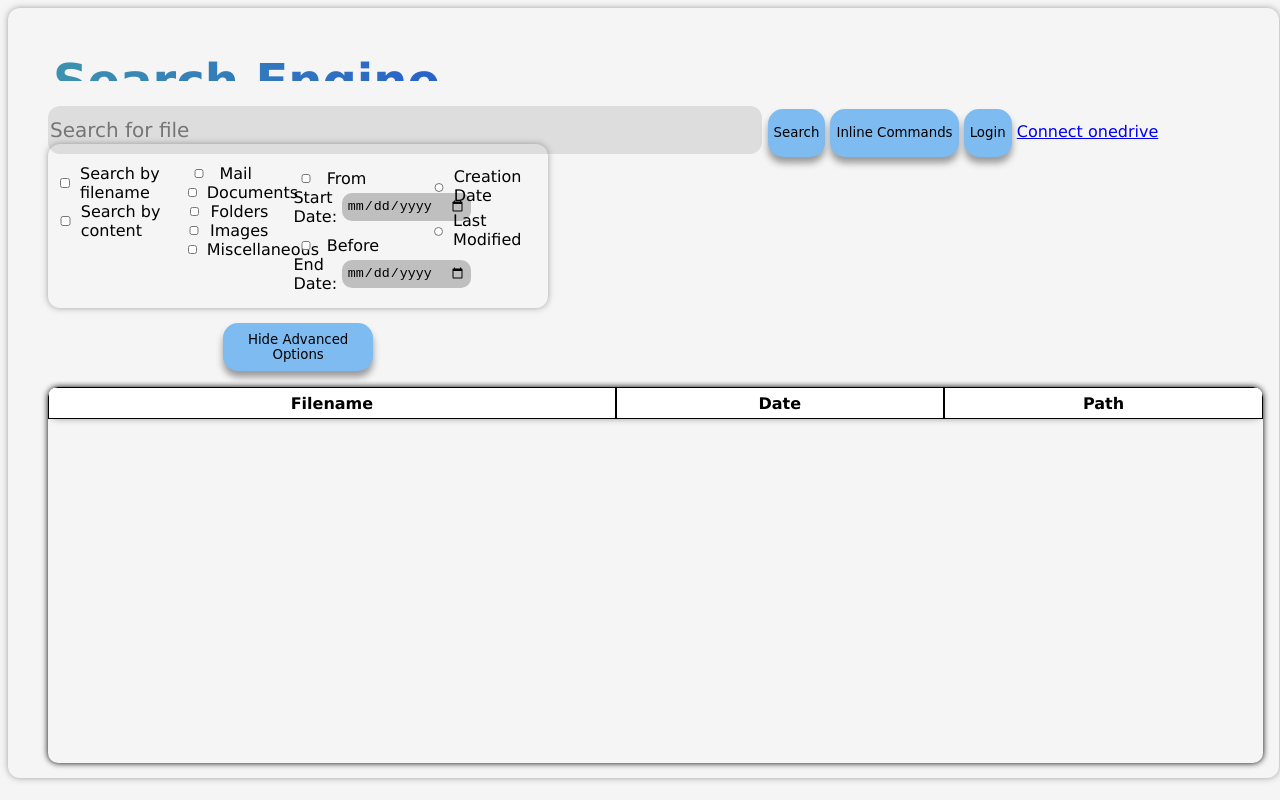
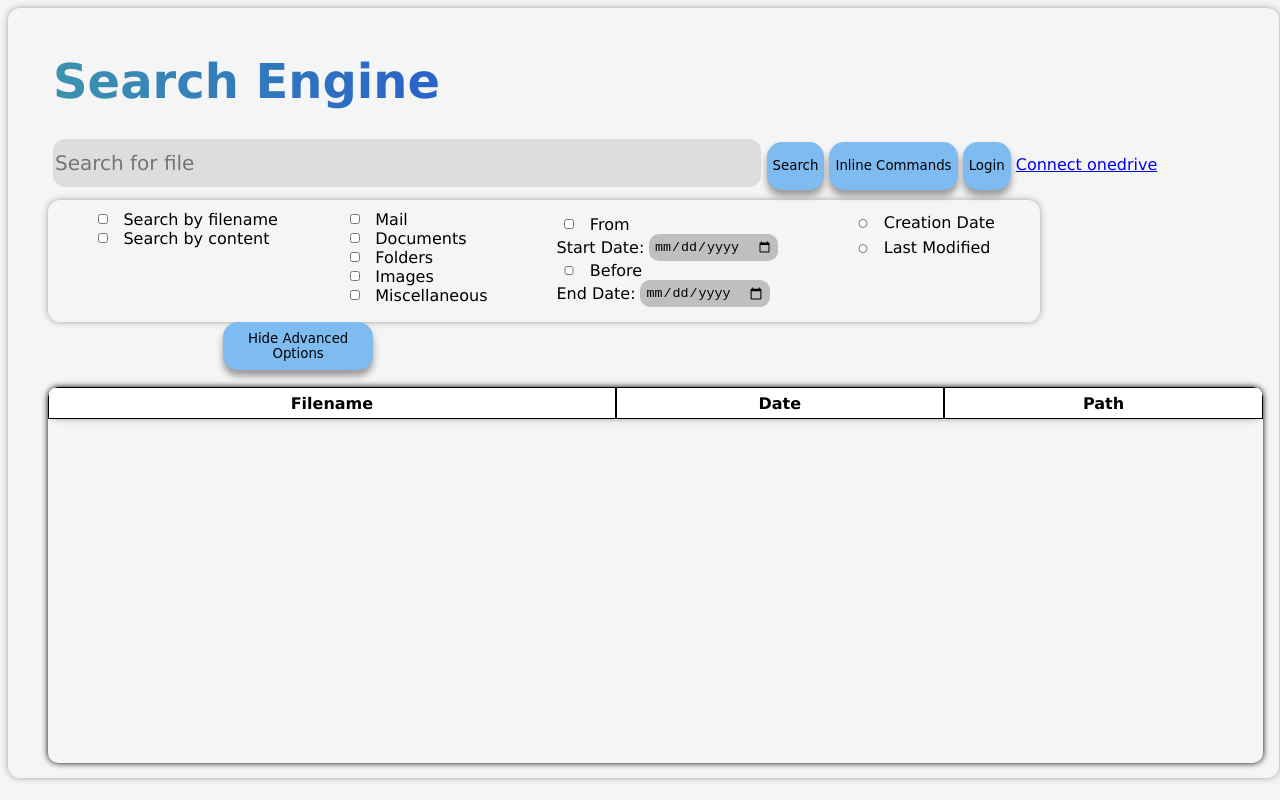
Before and after one commit to Klint02/P7---PSEngine, a plain HTML site: page src/P7-PSEngine/wwwroot/index.html in a window 1280 px wide. Drawn offline with Linux system fonts and the light colour scheme; no server answers.

Commit message:
fixes
Converted from 'display: grid' to 'display: flex' and fixed some margin issues

```diff
--- a/src/P7-PSEngine/wwwroot/css/stylesheet.css
+++ b/src/P7-PSEngine/wwwroot/css/stylesheet.css
@@ -1,5 +1,6 @@
 /*-------------- BODY --------------*/
-html,body {
+html,
+body {
     background-color: whitesmoke;
     font-family: Verdana, Geneva, Tahoma, sans-serif;
     font-size: 1rem;
@@ -51,13 +52,11 @@ html,body {
     outline: none;
     border-radius: 10px;
     background-color: whitesmoke;
-    display: grid;
-    grid-template-rows: 6vh 6vh auto auto;
-
+    display: flex;
+    flex-direction: column;
 }
 
 h1 {
-    grid-area: 1/1/2/2;
     margin: 10px;
     background: linear-gradient(to right, #3c92af, blue);
     -webkit-background-clip: text;
@@ -74,7 +73,7 @@ h1 {
 }
 
 .spaceBetweenDates {
-    margin-bottom: 10px;
+    margin-bottom: auto;
 }
 
 input[type='date'] {
@@ -100,10 +99,8 @@ input[type="date"]:hover {
 
 /*-------------- SEARCH BAR --------------*/
 #Search {
-    grid-row-start: 2;
-    grid-row-end: 3;
     padding-top: 10px;
-    margin: 5px;
+    margin: 10px;
 }
 
 #searchbar {
@@ -123,32 +120,31 @@ input[type="date"]:hover {
 
 /*-------------- ADVANCED SETTINGS --------------*/
 #Filter {
-    margin-top: 10px;
-    grid-row-start: 3;
-    grid-row-end: 4;
-    display: grid;
-    grid-template-columns: 10vW 8vw 11vw 9vw;
-
+    margin-top: auto;
+    display: flex;
+    padding:5px;
 }
 
 #Filter div {
-    margin-right: 10px;
+    margin-left:1em;
+    margin-right: 1em;
 }
 
 #advancedOptionsButton {
     width: 150px;
-    margin-top: 10px;
+    margin-top: auto;
     margin-left: 15%;
 }
 
 #advancedOptions {
-    grid-area: 3/1/4/2;
     box-shadow: 0 0 .4em rgba(93, 93, 93, 0.553);
     border-radius: 12px;
-    padding: 10px;
-    margin: 5px;
-    width: 40%;
+    padding: 5px;
+    margin-left: 5px;
+    margin-right: auto;
+
 }
+
 
 #dateButtons {
     display: flex;
@@ -167,7 +163,6 @@ input[type="date"]:hover {
 #buttons {
     display: flex;
     flex-direction: column;
-
 }
 
 #buttons div {
```
